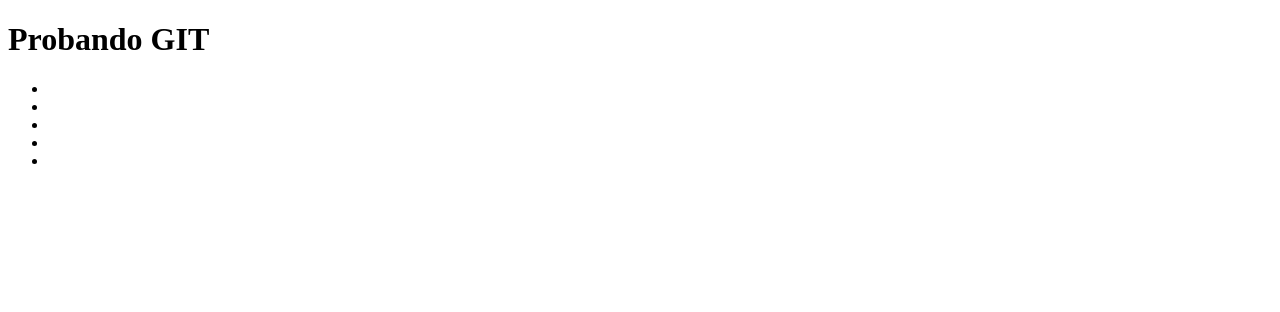
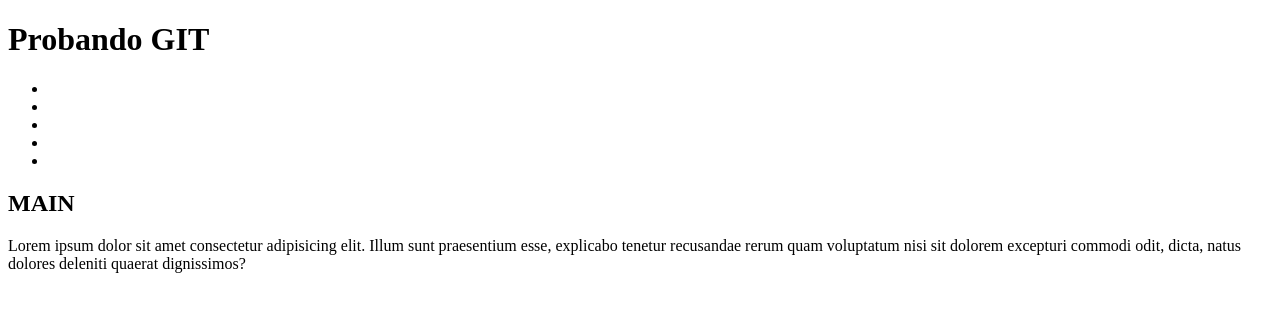
Before and after one commit to MarioMarre/git, a plain HTML site: page index.html in a window 1280 px wide. Drawn offline with Linux system fonts and the light colour scheme.

Commit message:
agregue main

```diff
--- a/index.html
+++ b/index.html
@@ -19,5 +19,12 @@
             </ul>
         </nav>
     </header>
+    <main>
+        <h2>MAIN</h2>
+        <P>
+            Lorem ipsum dolor sit amet consectetur adipisicing elit. Illum sunt praesentium esse, explicabo tenetur recusandae rerum quam voluptatum nisi sit dolorem excepturi commodi odit, dicta, natus dolores deleniti quaerat dignissimos?
+        </P>
+
+    </main>
 </body>
 </html>
```
